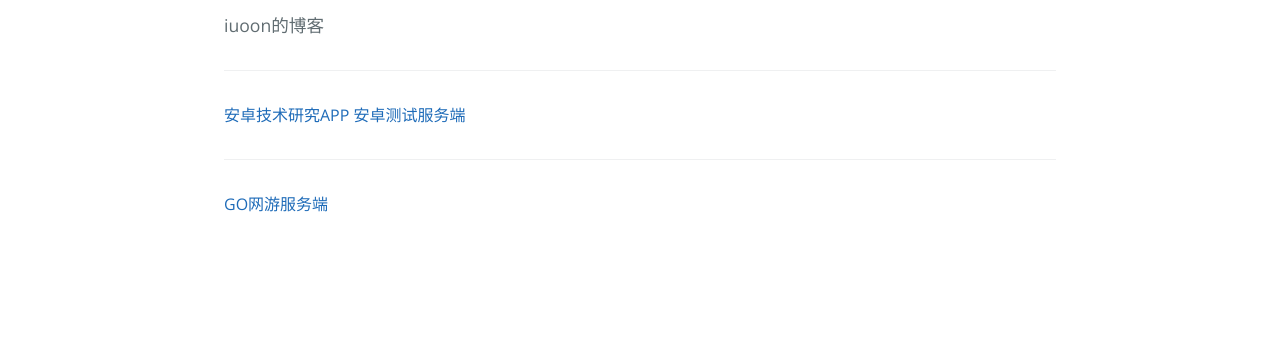
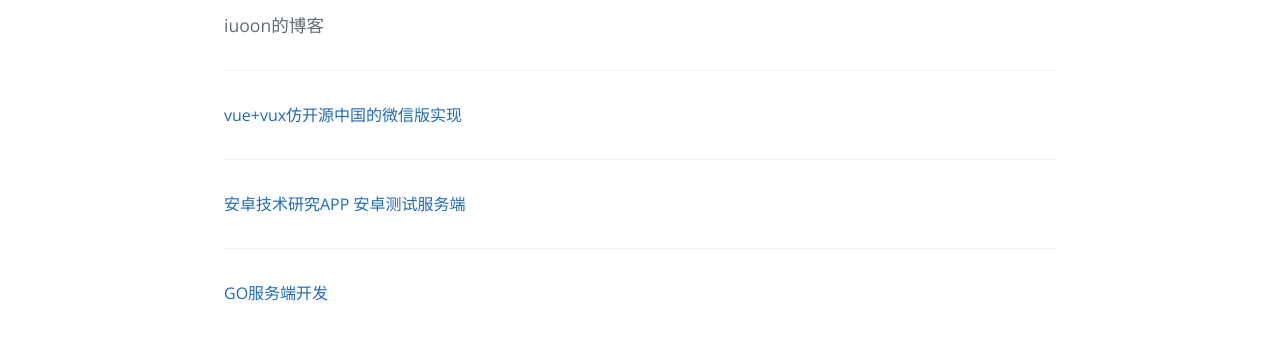
Before and after one commit to iuoon/iuoon.github.io, a plain HTML site: page index.html in a window 1280 px wide. Shown: the part 407-746 px from the top of the page. Drawn offline with nearby package versions, Linux system fonts and the light colour scheme.

Commit message:
Update index.html

```diff
--- a/index.html
+++ b/index.html
@@ -20,13 +20,15 @@
 <a id="iuoongithubio" class="anchor" href="#iuoongithubio" aria-hidden="true"><span aria-hidden="true" class="octicon octicon-link"></span></a>iuoon.github.io</h1>
 
 <p>iuoon的博客</p>
-
+      <footer class="site-footer">
+        <a class="anchor" href="https://github.com/iuoon/oscwx">vue+vux仿开源中国的微信版实现</a>
+      </footer>
       <footer class="site-footer">
         <a class="anchor" href="https://github.com/iuoon/TMClient">安卓技术研究APP</a>
         <a class="anchor" href="https://github.com/iuoon/TWServer">安卓测试服务端</a>
       </footer>
       <footer class="site-footer">
-        <a class="anchor" href="https://github.com/iuoon/PuetxGo">GO网游服务端</a>
+        <a class="anchor" href="https://github.com/iuoon/PuetxGo">GO服务端开发</a>
       </footer>
 
     </section>
```
